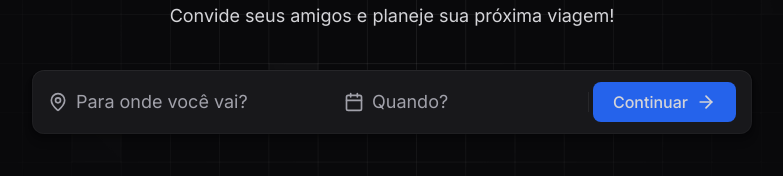
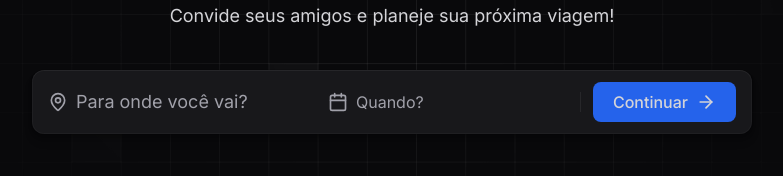
Before and after one commit to jose-cassios/nlw_journey_frontend, a React (Vite) app: page / in a window 1280 px wide. Shown: the part 361-537 px from the top of the page, without its empty margins (248-1031 px from the left). Built offline with nearby package versions, Linux system fonts and the light colour scheme.

Commit message:
fix(layout): prevent action button overflow in destination/date step

```diff
--- a/src/pages/create-trip/steps/destination-and-date-step.tsx
+++ b/src/pages/create-trip/steps/destination-and-date-step.tsx
@@ -4,6 +4,7 @@ import { useState } from "react";
 import { DateRange, DayPicker } from "react-day-picker";
 import "react-day-picker/dist/style.css";
 import { format } from "date-fns";
+import { ptBR } from "date-fns/locale";
 
 interface DestinationAndDateStepProps {
     isGuestsInputOpen: boolean
@@ -23,6 +24,7 @@ export function DestinationAndDateStep({
     eventStartAndEndDates,
     setDestination
 }: DestinationAndDateStepProps) {
+
     const [isDatePickerOpen, setIsDatePickerOpen] = useState(false)
 
     function openDatePicker() {
@@ -32,63 +34,75 @@ export function DestinationAndDateStep({
         setIsDatePickerOpen(false)
     }
 
-    const displayedDate = eventStartAndEndDates && eventStartAndEndDates.from && eventStartAndEndDates.to
-        ? format(eventStartAndEndDates.from, "d 'de' LLL").concat(' até ').concat(format(eventStartAndEndDates.to, "d 'de' LLL"))
-        : null
+    const displayedDate = eventStartAndEndDates?.from && eventStartAndEndDates?.to
+            ? format(eventStartAndEndDates.from, "d 'de' LLL", { locale: ptBR })
+                .concat(' até ')
+                .concat(format(eventStartAndEndDates.to, "d 'de' LLL", { locale: ptBR }))
+            : null
 
     return (
-        <div className="h-16 bg-zinc-900 px-4 rounded-xl flex items-center shadow-shape gap-1">
-            <div className="flex items-center gap-2 flex-1">
-                <MapPin className="size-5 text-zinc-400" />
+        <div className="flex items-center gap-3 flex-1 h-16 bg-zinc-900 px-4 rounded-xl shadow-shape">
+            <div className="flex items-center gap-2 flex-1 min-w-0">
+                <MapPin className="size-5 text-zinc-400 flex-shrink-0" />
                 <input
                     disabled={isGuestsInputOpen}
                     type="text"
                     placeholder="Para onde você vai?"
                     onChange={event => setDestination(event.target.value)}
-                    className="bg-transparent text-lg placeholder-zinc-400 outline-none flex-1"
+                    className="bg-transparent text-lg placeholder-zinc-400 outline-none w-full min-w-0"
                 />
             </div>
 
-            <button onClick={openDatePicker} disabled={isGuestsInputOpen} className="flex items-center gap-2 text-left w-[240px]">
+            <button
+                onClick={openDatePicker}
+                disabled={isGuestsInputOpen}
+                className="flex items-center gap-2 text-left w-[240px] flex-shrink-0"
+            >
                 <Calendar className="size-5 text-zinc-400" />
-                <span className="text-lg  text-zinc-400 w-40 flex-1">
+                <span className="text-zinc-400 truncate">
                     {displayedDate || 'Quando?'}
                 </span>
             </button>
 
             {isDatePickerOpen && (
-                <div className="fixed inset-0 bg-black/60 flex items-center justify-center">
+                <div className="fixed inset-0 bg-black/60 flex items-center justify-center z-50">
                     <div className="rounded-xl py-5 px-6 shadow-shape bg-zinc-900 space-y-5">
-                        <div className="space-y-2">
-                            <div className="flex items-center justify-between">
-                                <h2 className="text-lg font-semibold text-zinc-100">Selecione a data</h2>
-                                <button type="button" onClick={() => closeDatePicker()}>
-                                    <X className="size-5 text-zinc-400" />
-                                </button>
-                            </div>
+                        <div className="flex items-center justify-between">
+                            <h2 className="text-lg font-semibold text-zinc-100">
+                                Selecione a data
+                            </h2>
+                            <button type="button" onClick={closeDatePicker}>
+                                <X className="size-5 text-zinc-400" />
+                            </button>
                         </div>
 
                         <DayPicker
                             mode="range"
                             selected={eventStartAndEndDates}
                             onSelect={setEventStartAndEndDates}
+                            locale={ptBR}
                         />
-
                     </div>
                 </div>
             )}
 
-
-
-            <div className="w-px h-5 bg-zinc-800" />
+            <div className="w-px h-5 bg-zinc-800 flex-shrink-0" />
 
             {isGuestsInputOpen ? (
-                <Button variant="secondary" size="full" onClick={closeGuestsInput}>
+                <Button
+                    variant="secondary"
+                    onClick={closeGuestsInput}
+                    className="flex-shrink-0 h-11"
+                >
                     Alterar local/data
                     <Settings2 className="size-5" />
                 </Button>
             ) : (
-                <Button variant="primary" onClick={openGuestsInput}>
+                <Button
+                    variant="primary"
+                    onClick={openGuestsInput}
+                    className="flex-shrink-0 h-11"
+                >
                     Continuar
                     <ArrowRight className="size-5" />
                 </Button>
```
Also changed, not shown: 1 other file (tests, documents, lock files or other folders).
